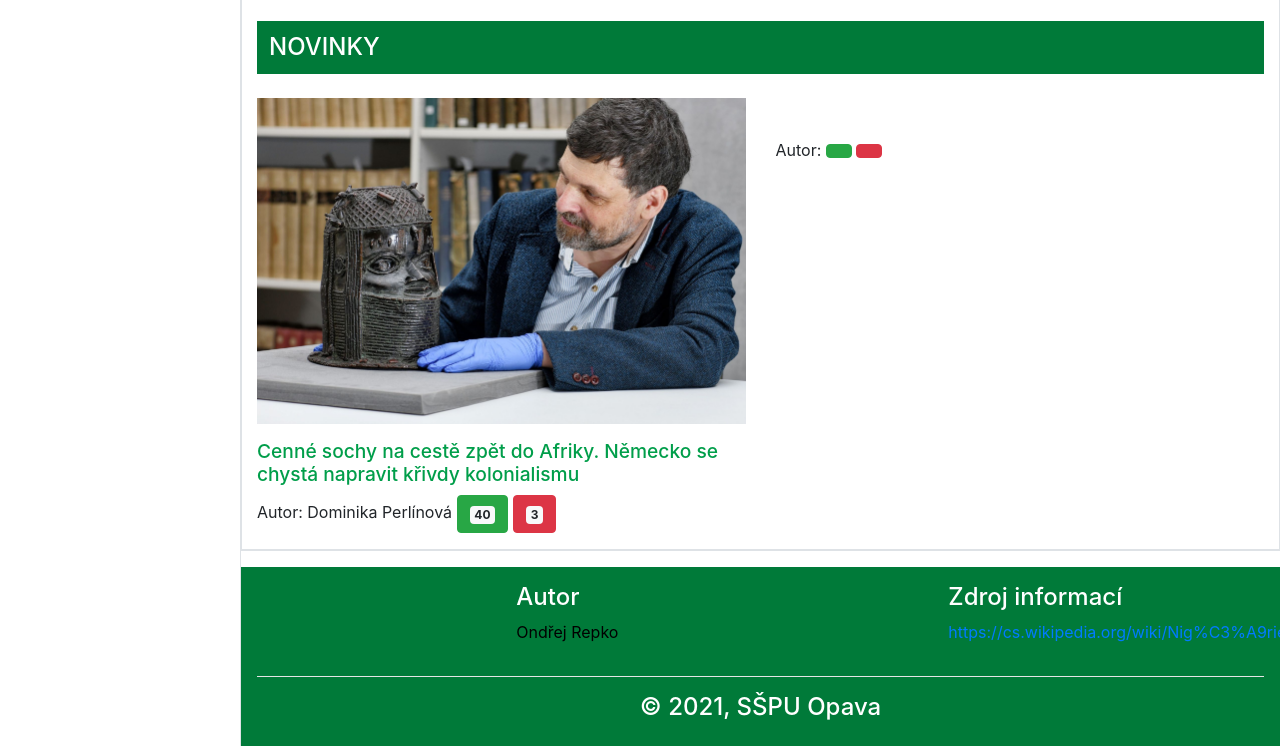
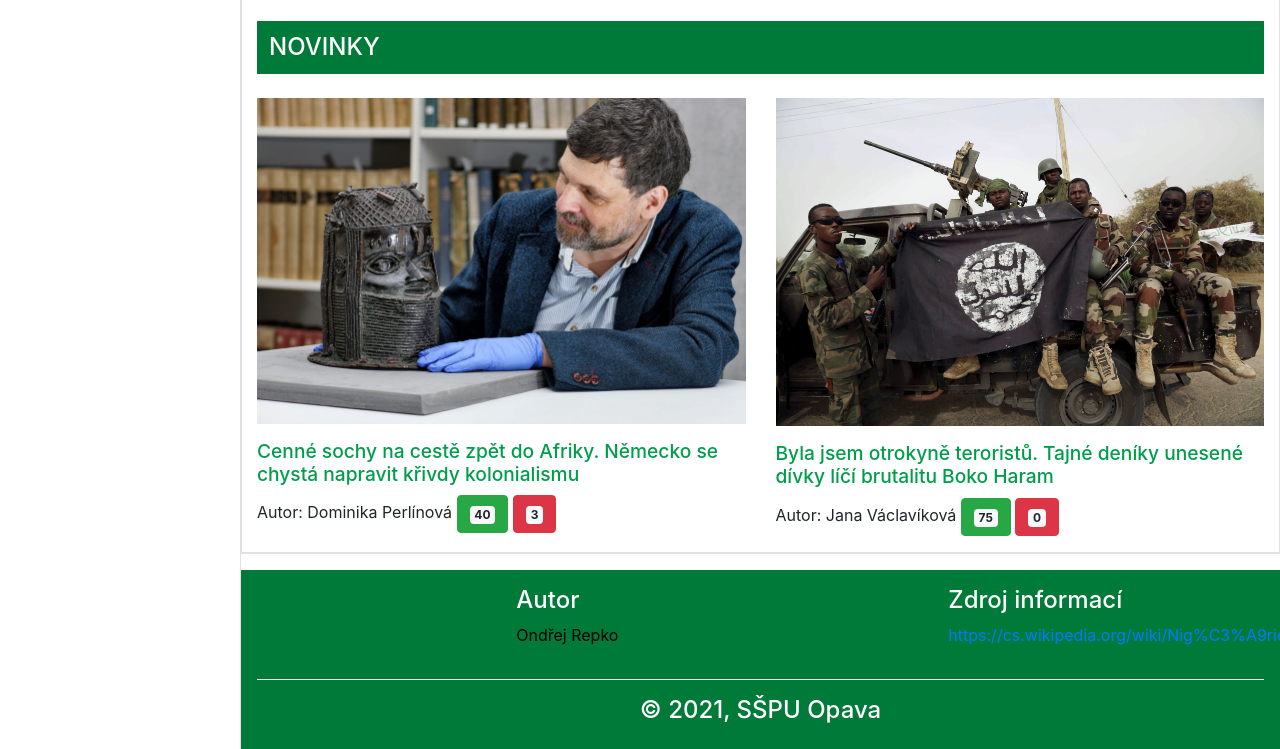
Before and after one commit to datboiErgoon/ukol-stat, a website: page ukol-stat/historie.html in a window 1280 px wide. Shown: the part 1533-2282 px from the top of the page. Drawn offline with Linux system fonts and the light colour scheme.

Commit message:
Verze 7: Zhotovení

```diff
--- a/ukol-stat/js/historie.js
+++ b/ukol-stat/js/historie.js
@@ -150,21 +150,19 @@ const heroes = [
        "likes":"40",
        "dislikes":"3",
        "gallery":[
-          "sochy1.jpg",
-          "sochy2.jpg"
+          "sochy1.jpg"
        ]
     },
     {
-        "title":"",
-        "text":"",
-        "date":"",
-        "author":"",
-        "source":"",
-        "likes":"",
-        "dislikes":"",
+        "title":"Byla jsem otrokyně teroristů. Tajné deníky unesené dívky líčí brutalitu Boko Haram",
+        "text":"Únos 270 křesťanských studentek ze střední školy v nigerijském městě Čibok vzbudil v dubnu 2014 velký mezinárodní ohlas. Za jejich propuštění se přimlouvala i tehdejší první dáma Spojených států Michelle Obamová nebo papež František. Jejich únosci z teroristické skupiny Boko Haram s nimi měli ale jiné plány. Měly konvertovat k islámu, aby se mohly provdat a zplodit další bojovníky. Když se povedlo po téměř třech letech ženy osvobodit, provdaná byla jen menšina z nich, která se skupinou zůstala. Zbylé dívky nátlaku únosců odolaly nebo uprchly, některé se svobody nedožily. Úřady stovku dívek dodnes pohřešují. Detaily toho, co přesně se za dlouhé měsíce v zajetí uprostřed afrických lesů událo, objasňuje kniha Bring Back Our Girls (Přiveďte naše dívky zpět). Pohled do života v zajetí autorům poskytly především deníky statečné studentky, jež je na svobodu vynesla schované pod oblečením. Publikace pojmenovaná podle hashtagu, který lidé na sociálních sítích k výzvám k propuštění dívek přidávali, vyjde začátkem března. ",
+        "date":"23.2.2021",
+        "author":"Jana Václavíková",
+        "source":"https://zpravy.aktualne.cz/zahranici/nebaly-se-a-odmitaly-poslusnost-deniky-popisuji-zivoty-divek/r~75b2d626750f11eba4560cc47ab5f122/",
+        "likes":"75",
+        "dislikes":"0",
         "gallery":[
-           ".jpg",
-           ".jpg"
+           "vojaci1.jpg"
         ]
      },
  ];
```
Also changed, not shown: ukol-stat/historie.html (+1 -0 lines), ukol-stat/img/historie/clanek/vojaci1.jpg (added).
